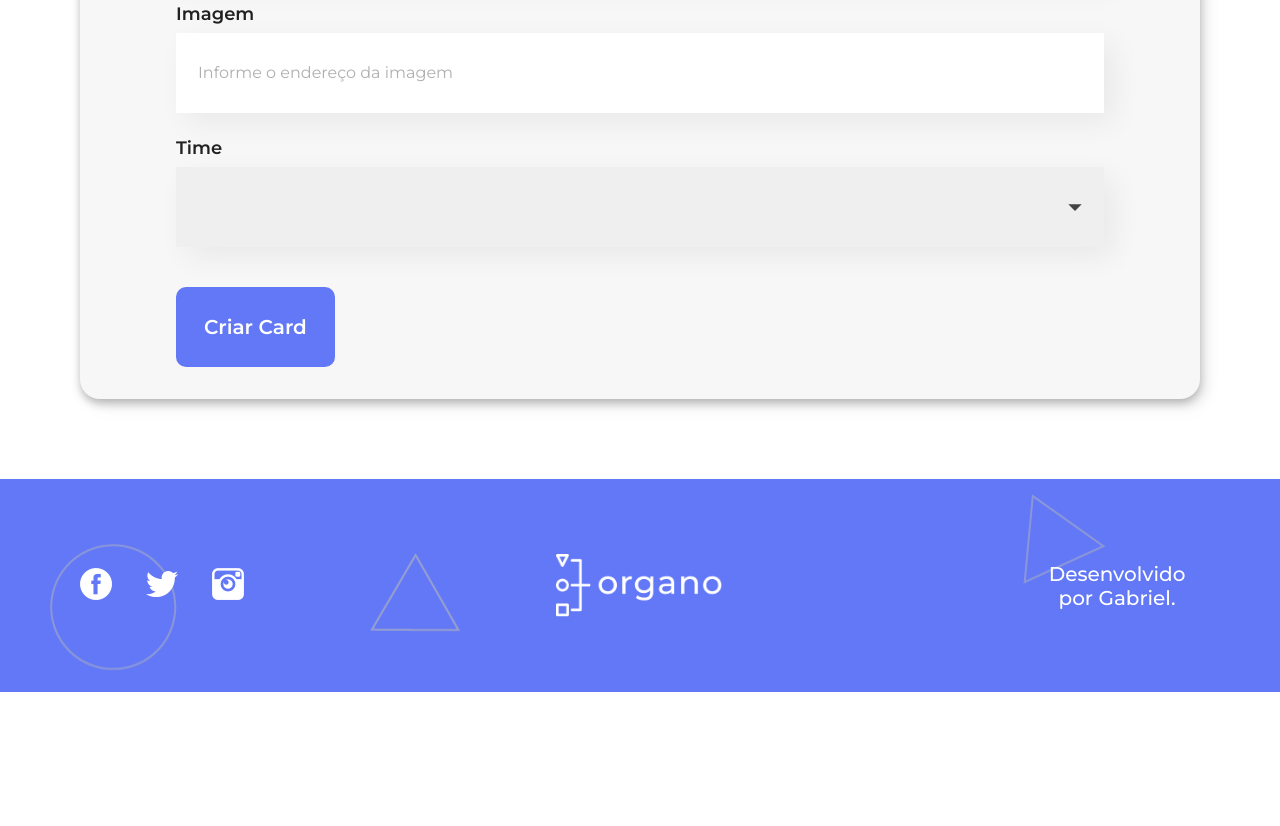
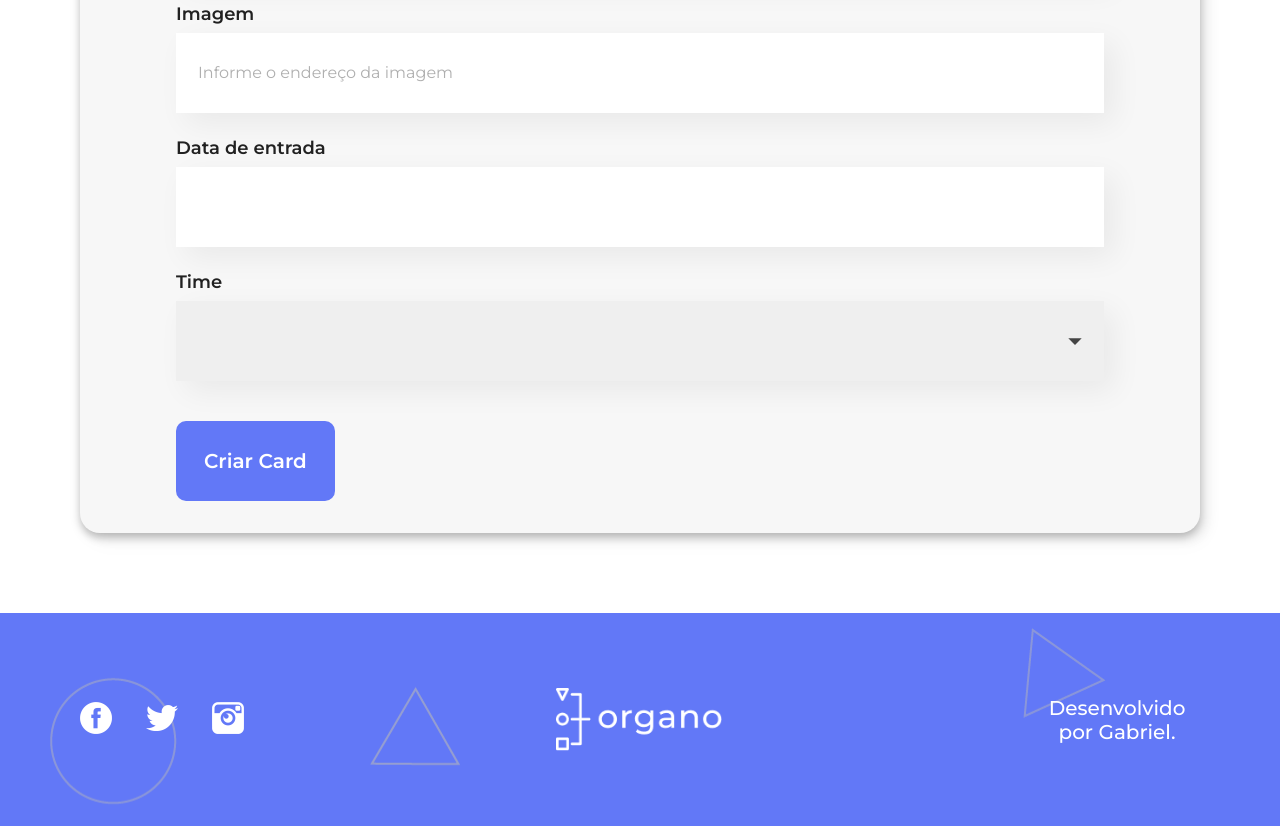
Before and after one commit to GabrielVeroneze/organo-ts, a React (Create React App) app: page / in a window 1280 px wide. Shown: the part 1020-1846 px from the top of the page. Before the commit the page ends 1712 px from the top, so only its background shows below. Built offline with nearby package versions, Linux system fonts and the light colour scheme.

Commit message:
:sparkles: feat: Adiciona novo campo de data

```diff
--- a/src/componentes/Formulario/index.tsx
+++ b/src/componentes/Formulario/index.tsx
@@ -15,6 +15,7 @@ const Formulario = ({ times, aoColaboradorCadastrado } : FormularioProps) => {
     const [nome, setNome] = useState('')
     const [cargo, setCargo] = useState('')
     const [imagem, setImagem] = useState('')
+    const [data, setData] = useState('')
     const [time, setTime] = useState('')
 
     const aoSalvar = (evento : React.FormEvent<HTMLFormElement>) => {
@@ -55,6 +56,13 @@ const Formulario = ({ times, aoColaboradorCadastrado } : FormularioProps) => {
                     valor={imagem}
                     aoAlterado={valor => setImagem(valor)}
                 />
+                <CampoTexto
+                    tipo='date'
+                    label='Data de entrada'
+                    placeholder=''
+                    valor={data}
+                    aoAlterado={valor => setData(valor)}
+                />
                 <ListaSuspensa
                     obrigatorio={true}
                     label='Time'
```
